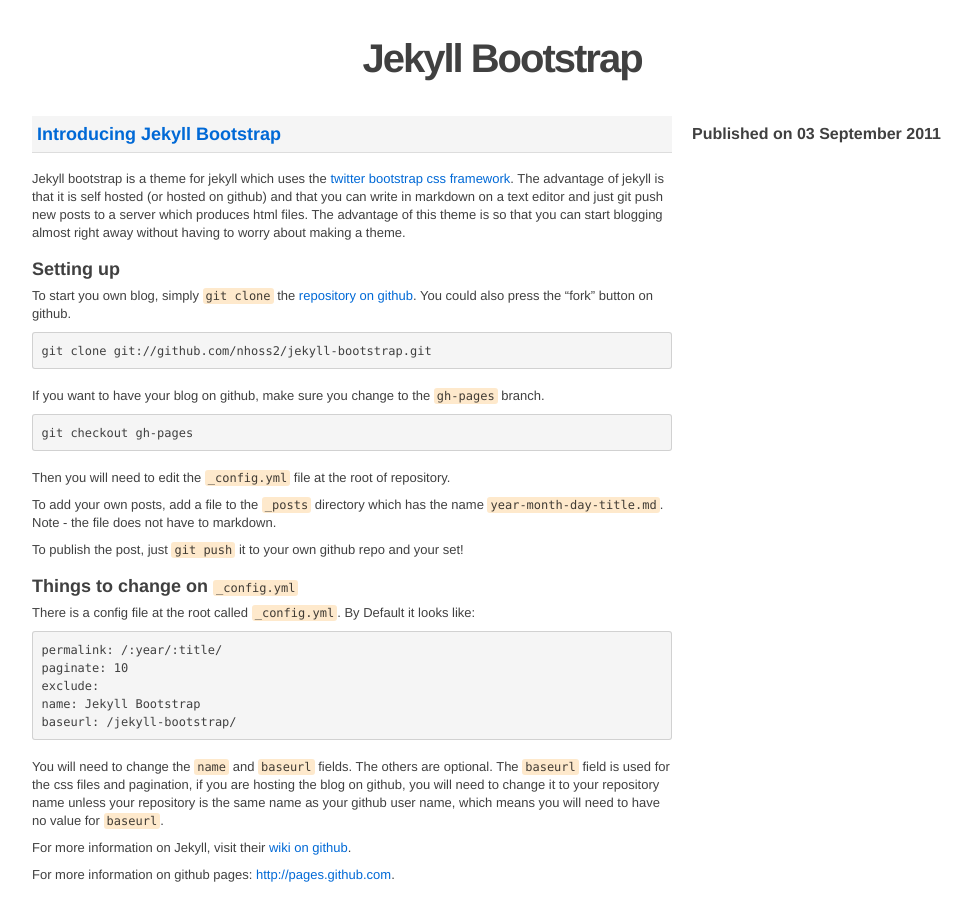
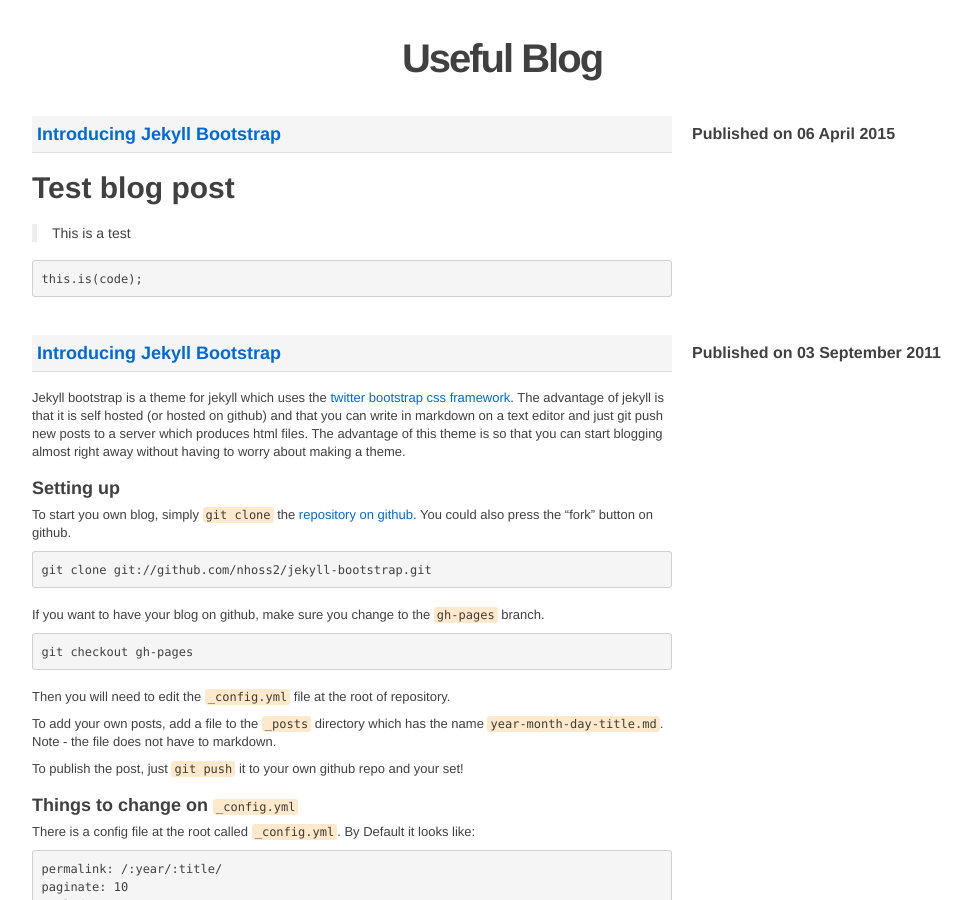
Before and after one commit to vladbalan/vladbalan.github.io, a Jekyll site: the page built from index.html, in a window 1280 px wide and 900 px high. Shown: the whole window, without its empty margins (138-1110 px from the left). Built offline with Jekyll 4.4.1, drawn with Linux system fonts in a browser that asks for light colours; the list of posts is cut into pages by our own code.

Commit message:
Test post

````diff
--- a/_config.yml
+++ b/_config.yml
@@ -2,5 +2,5 @@
 permalink: /:year/:title/
 paginate: 10
 exclude: []
-name: Jekyll Bootstrap
-baseurl: /jekyll-bootstrap
+name: Useful Blog
+baseurl:
--- /dev/null
+++ b/_posts/2015/2015-04-06-test-blog-post.md
@@ -0,0 +1,14 @@
+---
+
+title: Introducing Jekyll Bootstrap
+layout: default
+
+---
+
+# Test blog post
+
+> This is a test
+
+```
+this.is(code);
+```
````
